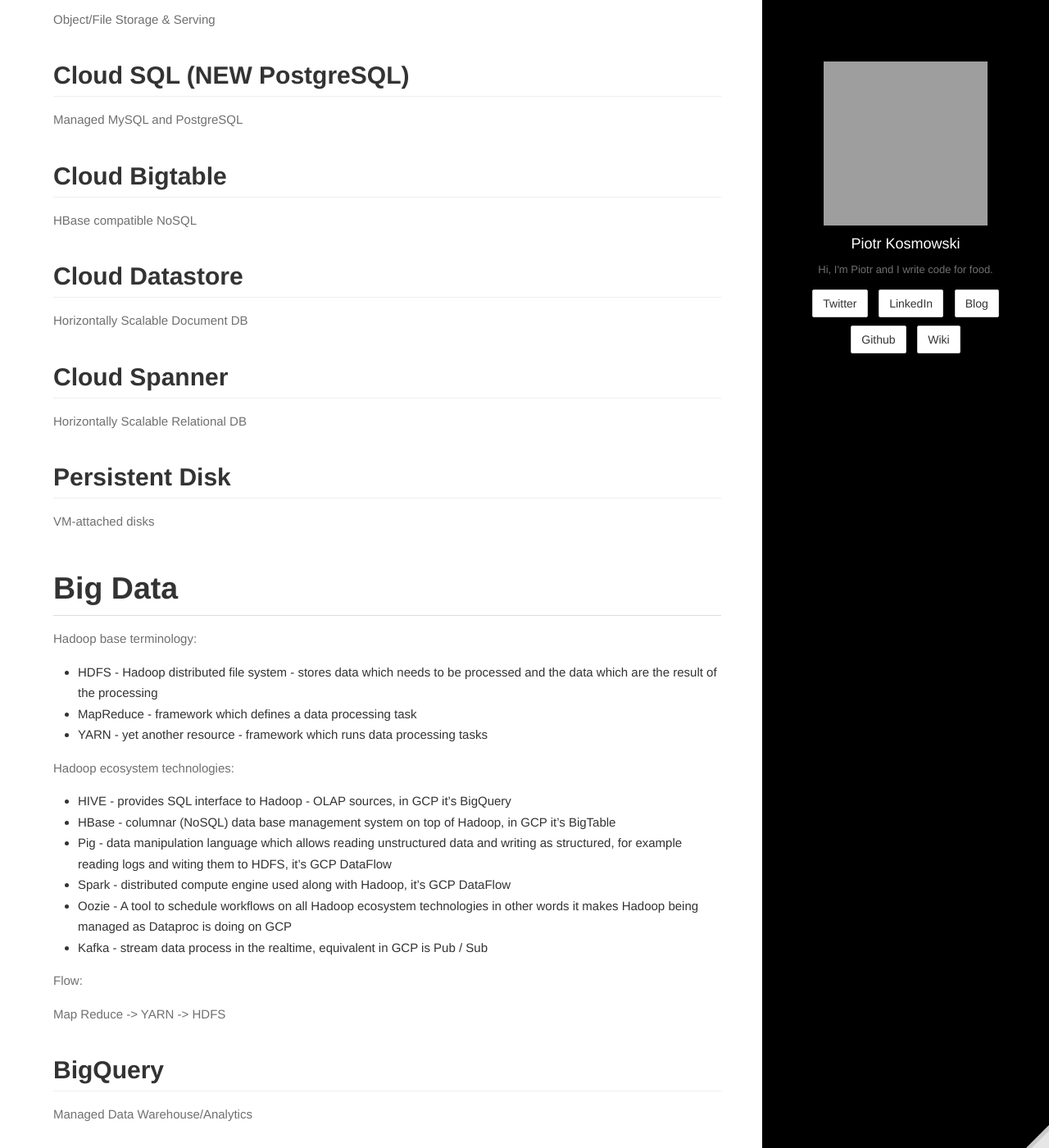
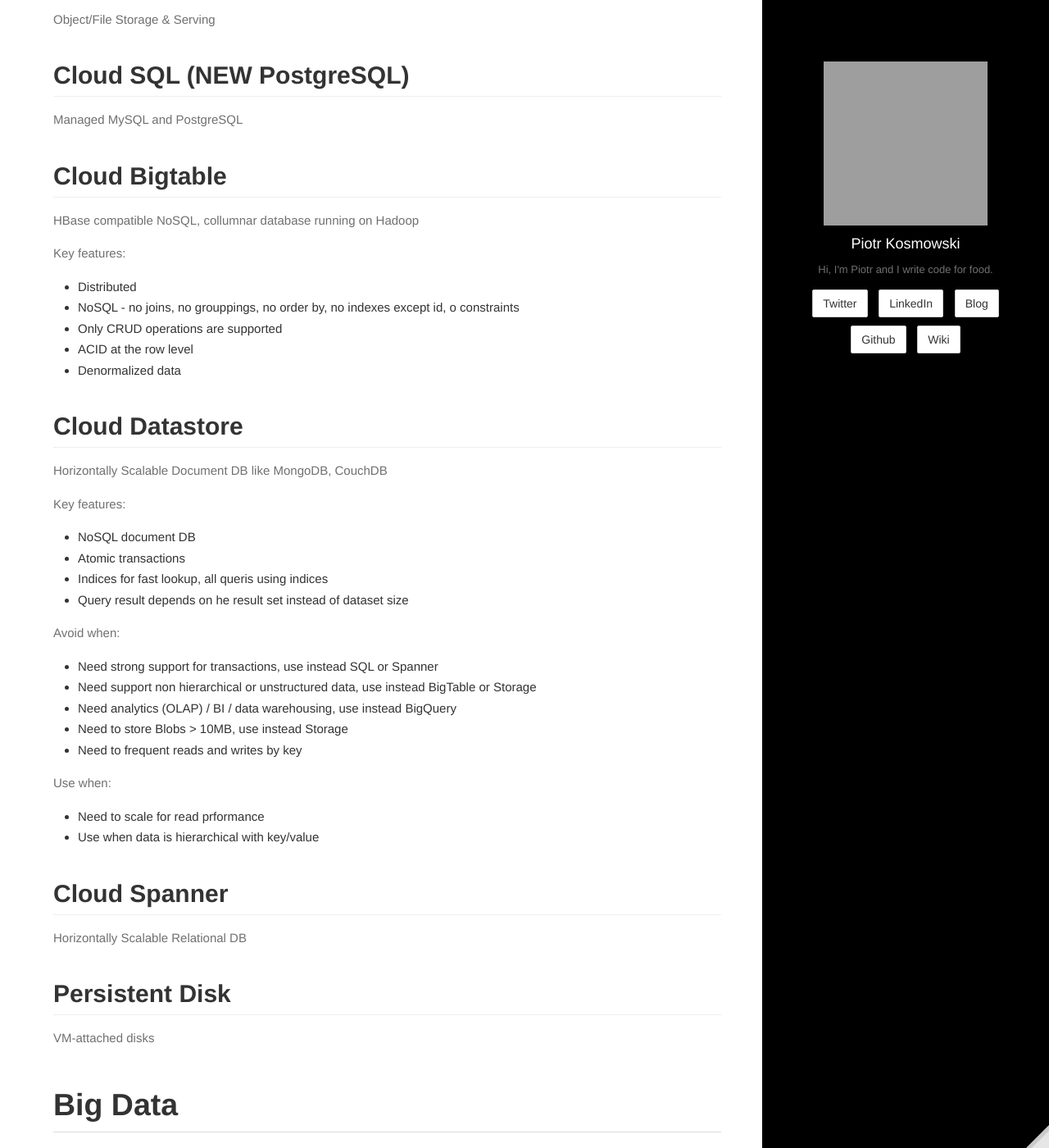
Before and after one commit to kospiotr/kospiotr.github.io, a Jekyll site: the page built from wiki/gcp.md, in a window 1280 px wide and 1400 px high, scrolled down 6581 px. Shown: the whole window at 82% size. Built offline with Jekyll 4.4.1, drawn with Linux system fonts in a browser that asks for light colours; grey boxes are pictures that could not be loaded.

Commit message:
Update gcp.md

```diff
--- a/wiki/gcp.md
+++ b/wiki/gcp.md
@@ -155,10 +155,34 @@
 Managed MySQL and PostgreSQL
 
 ## Cloud Bigtable
-HBase compatible NoSQL
+HBase compatible NoSQL, collumnar database running on Hadoop
+
+Key features:
+* Distributed
+* NoSQL - no joins, no grouppings, no order by, no indexes except id, o constraints
+* Only CRUD operations are supported
+* ACID at the row level
+* Denormalized data
 
 ## Cloud Datastore
-Horizontally Scalable Document DB
+Horizontally Scalable Document DB like MongoDB, CouchDB
+
+Key features:
+* NoSQL document DB
+* Atomic transactions
+* Indices for fast lookup, all queris using indices
+* Query result depends on he result set instead of dataset size
+
+Avoid when:
+* Need strong support for transactions, use instead SQL or Spanner
+* Need support non hierarchical or unstructured data, use instead BigTable or Storage
+* Need analytics (OLAP) / BI / data warehousing, use instead BigQuery
+* Need to store Blobs > 10MB, use instead Storage
+* Need to frequent reads and writes by key
+
+Use when:
+* Need to scale for read prformance
+* Use when data is hierarchical with key/value
 
 ## Cloud Spanner
 Horizontally Scalable Relational DB
```
